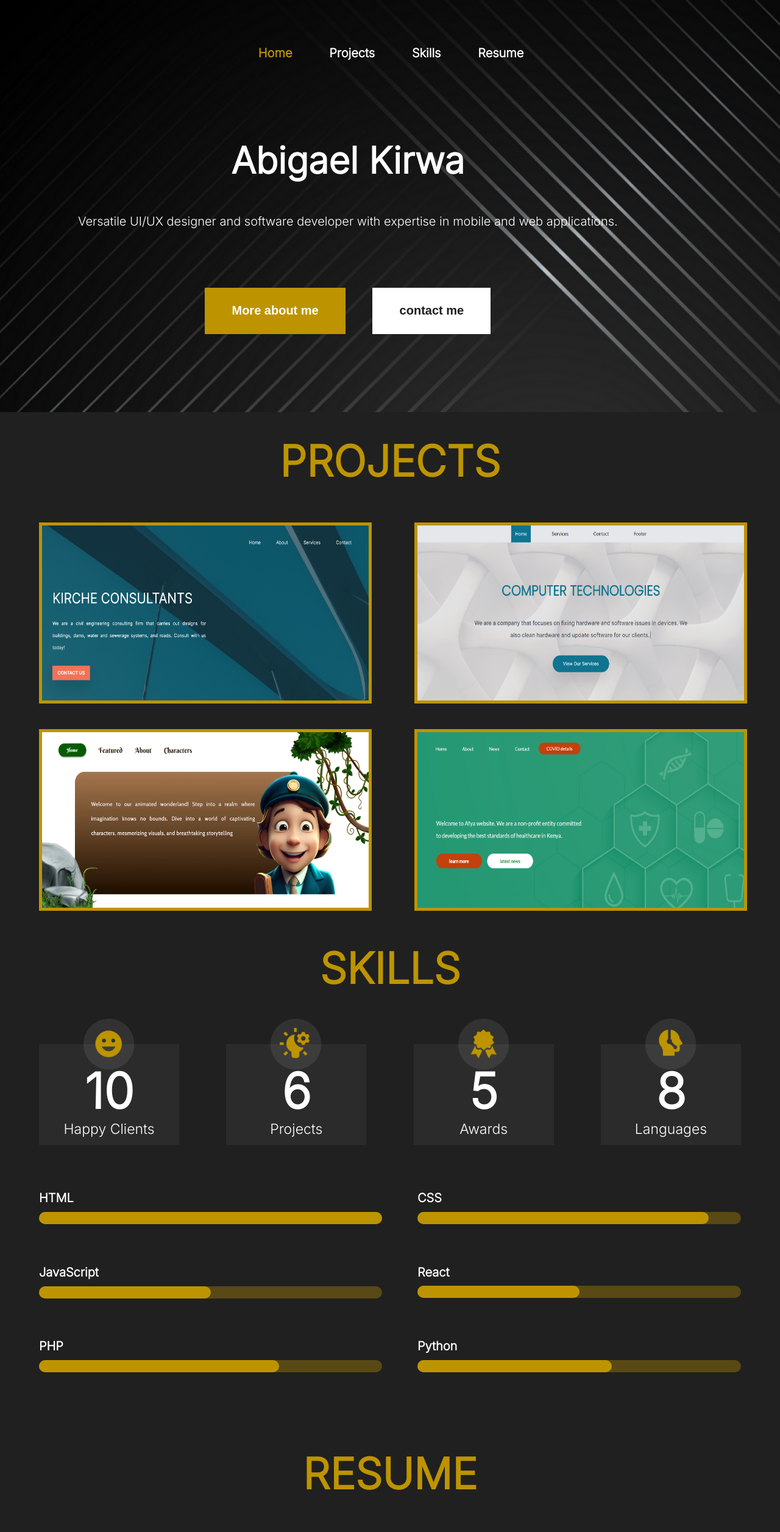
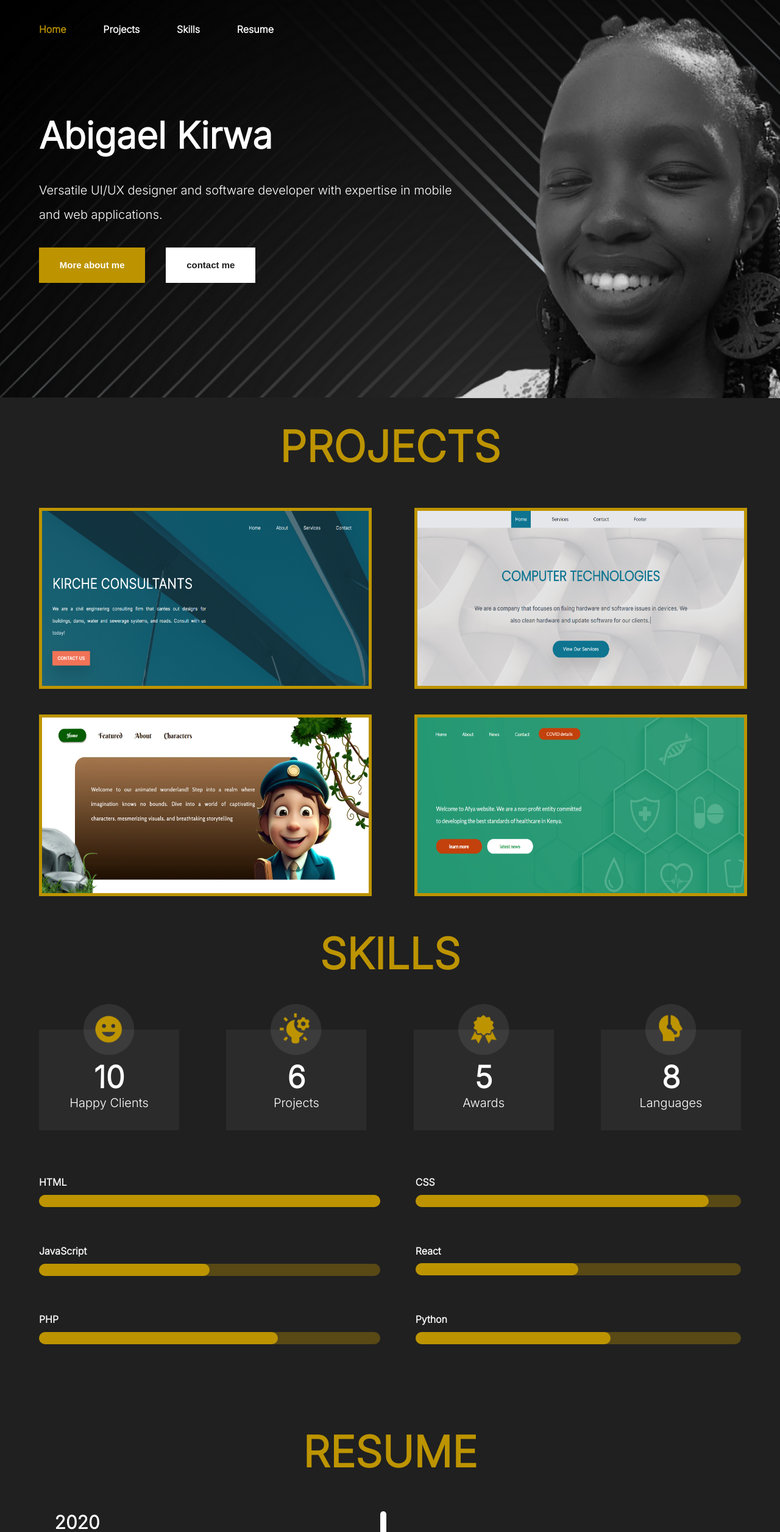
Before and after one commit to AbigaelKirwa/AbigaelKirwaPortfolioReact, a React (Create React App) app: page / in a window 1280 px wide. Shown: the top 2513 px of the page at 61% size. Built offline with nearby package versions, Linux system fonts and the light colour scheme; no server answers.

Commit message:
style(font):changed font size to smaller

```diff
--- a/src/App.css
+++ b/src/App.css
@@ -41,7 +41,6 @@ section#home .links ul li a{
     text-decoration: none;
     color: white;
     font-weight: bold;
-    font-size: 20px;
 }
 
 section#home .links ul li a span.home_link{
@@ -82,7 +81,7 @@ section#home .main_home .words .home_buttons button{
     border: none;
     color: #ffffff;
     font-weight: bold;
-    font-size: 20px;
+    font-size: 15px;
 }
 
 section#home .main_home .words .home_buttons button.more{
@@ -98,12 +97,12 @@ section#home .main_home .words .home_buttons button.contact{
 section#home .main_home .main_pic{
     width: 55%;
     margin-top: -70px;
+    margin-bottom: -5px;
     float: right;
 }
 
 section#home .main_home .main_pic img{
-    width: 83%;
-    float: right;
+    width: 100%;
 }
 
 /* making the home section responsive */
@@ -121,7 +120,7 @@ section#home .main_home .main_pic img{
         font-size: 17px;
     }
 }
-@media only screen and (max-width: 1290px) {
+@media only screen and (max-width: 870px) {
     section#home .main_home .main_pic{
         width: 0%;
     }
@@ -265,12 +264,12 @@ section#skills .numerical_skills .skill#skill-four{
 
 section#skills .numerical_skills .skill h1{
     color: #FFFFFF;
-    font-size: 80px;
+    font-size: 50px;
 }
 
 section#skills .numerical_skills .skill p{
     color: #FFFFFF;
-    font-size: 23px;
+    font-size: 20px;
 }
 
 section#skills .languages{
@@ -281,7 +280,6 @@ section#skills .languages{
     grid-template-columns: auto auto;
     grid-column-gap:5%;
     grid-row-gap:40%;
-    font-size: 20px;
 }
 
 section#skills .languages .language_stats .overall{
@@ -377,10 +375,10 @@ section#resume .resume_line {
     border-radius: 20px;
 }
 section#resume .resume_main h1{
-    font-size: 35px;
+    font-size: 30px;
 }
 section#resume .resume_main p{
-    font-size: 20px;
+    font-size: 17px;
     padding-top: 3%;
     line-height: 30px;
 }
@@ -493,11 +491,11 @@ footer .left_links a{
 }
 footer .left_links .left_link h3{
     padding-bottom: 30px;
-    font-size: 25px;
+    font-size: 20px;
 }
 footer .left_links .left_link p{
     padding-bottom: 20px;
-    font-size: 17px;
+    font-size: 15px;
 }
 footer .social_media{
     display: flex;
@@ -567,9 +565,11 @@ footer .social_media div{
 }
 #api_page_joke p{
     font-size: 20px;
+    font-weight: 500;
+    color: #BD9400;
 }
 #api_page_joke button{
-    font-size: 20px;
+    font-size: 17px;
     padding:2% 7%;
     margin-top: 5%;
     border-radius: 50px;
```
Also changed, not shown: 6 other files (tests, documents, lock files or other folders).
